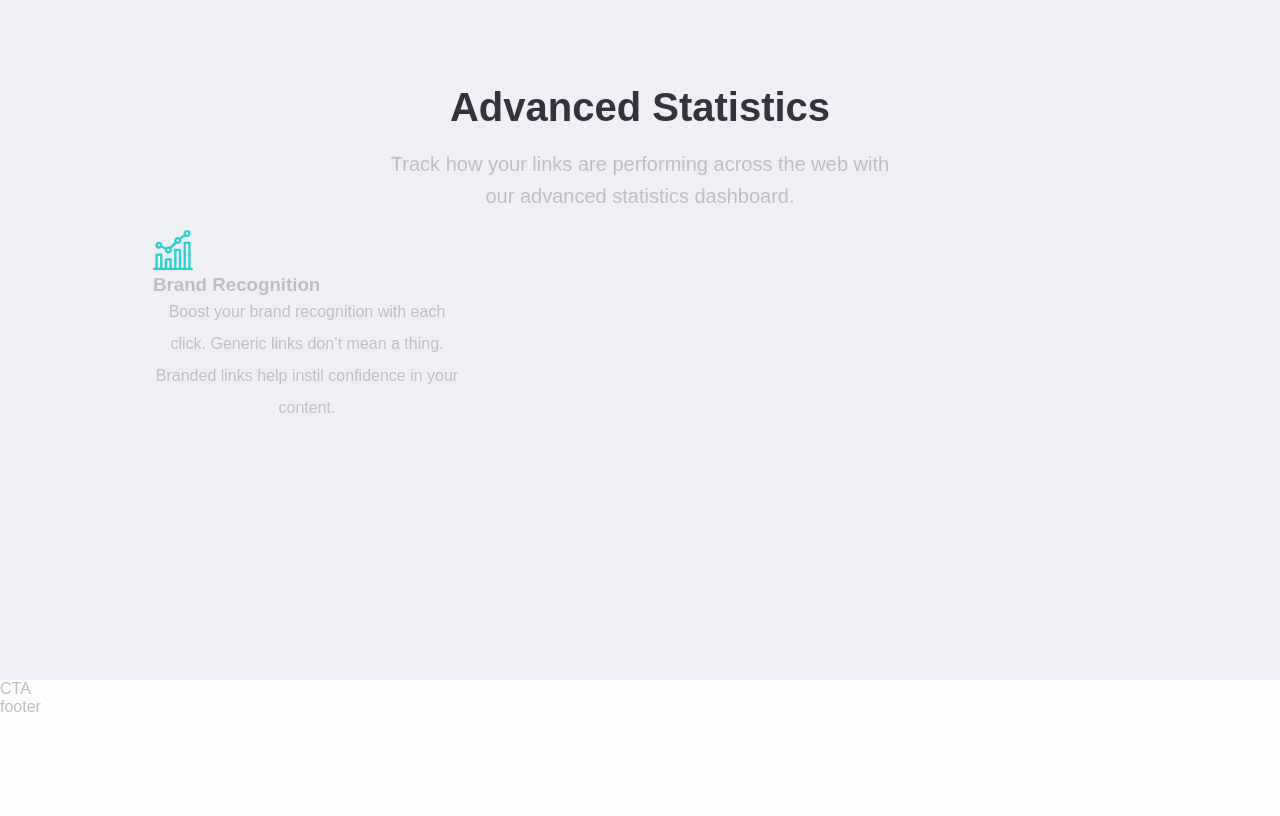
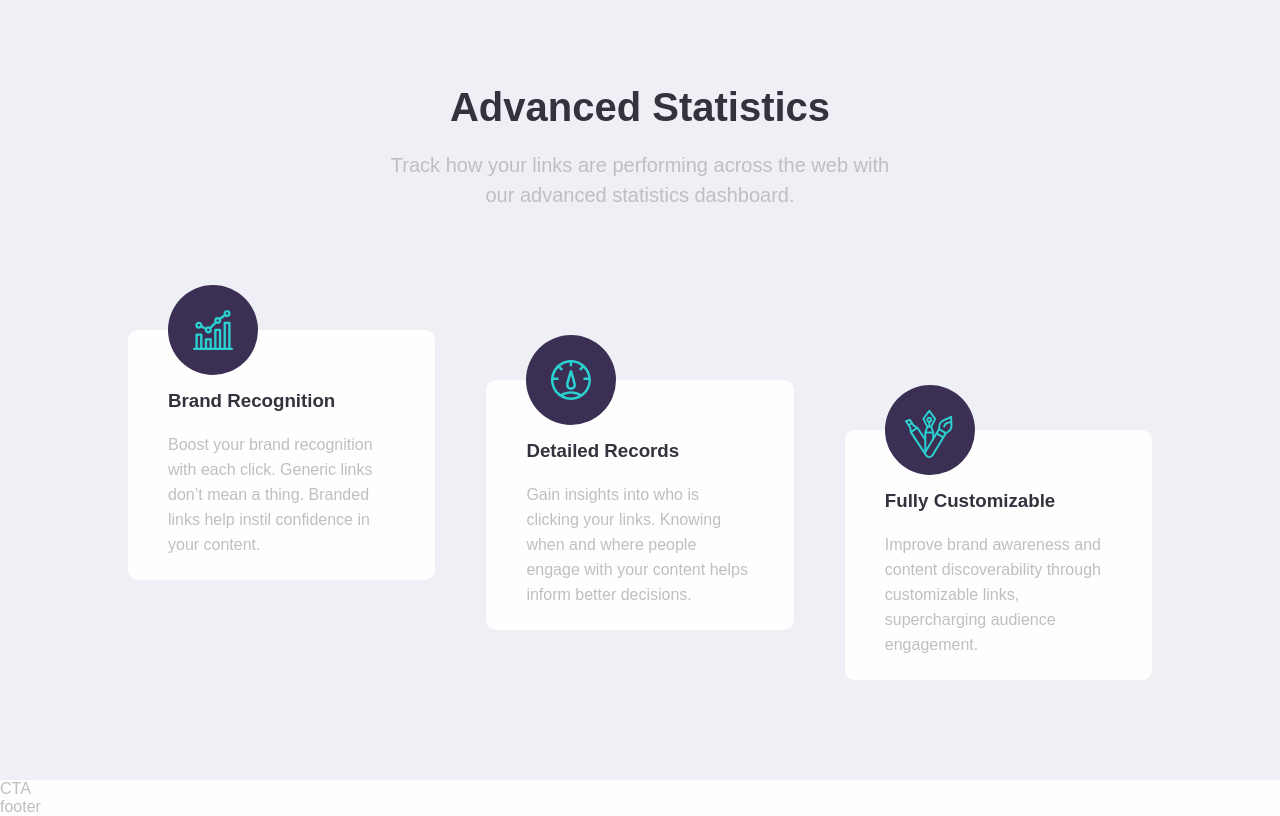
Before and after one commit to iamkevn/url-shortening-api, a website: page index.html in a window 1280 px wide. Shown: the part 820-1636 px from the top of the page. Before the commit the page ends 1536 px from the top, so only its background shows below. Drawn offline with Linux system fonts and the light colour scheme.

Commit message:
section features completed

```diff
--- a/index.html
+++ b/index.html
@@ -43,7 +43,7 @@
           More than just <br />
           shorter links
         </h1>
-        <p class="paragraph u-fs-2">
+        <p class="paragraph u-fs-1 u-lh-lg">
           Build your brand’s recognition and get detailed <br />
           insights on how your links are performing.
         </p>
@@ -64,21 +64,55 @@
       </header>
       <section class="section-features">
         <h2 class="heading-2 heading-2--dark">Advanced Statistics</h2>
-        <p class="paragraph u-fs-1">
+        <p class="paragraph u-fs-2 u-center-text u-lh-md u-pt-sm">
           Track how your links are performing across the web with <br />
           our advanced statistics dashboard.
         </p>
-        <div class="feature-box">
+        <div class="feature-container">
+          <div class="feature feature-1">
+            <div class="icon-container">
               <img
                 src="images/icon-brand-recognition.svg"
                 alt="icon-brand-recognition"
-            class="feature__svg"
+                class="feature__icon"
               />
-          <h3 class="heading-3">Brand Recognition</h3>
-          <p class="paragraph">
+            </div>
+            <h3 class="heading-3 u-mb-sm">Brand Recognition</h3>
+            <p class="paragraph u-lh-sm">
               Boost your brand recognition with each click. Generic links don’t
-            mean a thing. Branded links help instil confidence in your content.
+              mean a thing. Branded links help instil confidence in your
+              content.
             </p>
+          </div>
+          <div class="feature feature-2">
+            <div class="icon-container">
+              <img
+                src="images/icon-detailed-records.svg"
+                alt="icon-brand-recognition"
+                class="feature__icon"
+              />
+            </div>
+            <h3 class="heading-3 u-mb-sm">Detailed Records</h3>
+            <p class="paragraph u-lh-sm">
+              Gain insights into who is clicking your links. Knowing when and
+              where people engage with your content helps inform better
+              decisions.
+            </p>
+          </div>
+          <div class="feature feature-3">
+            <div class="icon-container u-pl-sm">
+              <img
+                src="images/icon-fully-customizable.svg"
+                alt="icon-brand-recognition"
+                class="feature__icon"
+              />
+            </div>
+            <h3 class="heading-3 u-mb-sm">Fully Customizable</h3>
+            <p class="paragraph u-lh-sm">
+              Improve brand awareness and content discoverability through
+              customizable links, supercharging audience engagement.
+            </p>
+          </div>
         </div>
       </section>
       <section class="section-boost">CTA</section>
--- a/sass/base/_typography.scss
+++ b/sass/base/_typography.scss
@@ -6,13 +6,15 @@
 .heading-2 {
   font-size: 4rem;
 
+  &--light {
+    color: #fefefe;
+  }
+
   &--dark {
     color: var(--color-gray-dark-1);
   }
-  &--light {
-    color: #fefefe;
-  }
 }
-.paragraph {
-  line-height: 3.2rem;
+
+.heading-3 {
+  color: var(--color-gray-dark-1);
 }
--- /dev/null
+++ b/sass/components/_feature.scss
@@ -0,0 +1,19 @@
+.feature {
+  background-color: #fefefe;
+  width: 30%;
+  padding: 4rem;
+  padding-top: 6rem;
+  border-radius: 1rem;
+  position: relative;
+
+  .icon-container {
+    display: inline-block;
+    background-color: var(--color-primary-dark);
+    width: 9rem;
+    height: 9rem;
+    padding: 2.5rem;
+    border-radius: 5rem;
+    position: absolute;
+    top: -4.5rem;
+  }
+}
--- a/sass/layout/_header.scss
+++ b/sass/layout/_header.scss
@@ -9,7 +9,6 @@
     grid-column: 2 / 3;
     grid-row: 1 / 4;
     align-self: center;
-    width: 70rem;
     position: absolute;
     top: 2.5rem;
     right: -25rem;
--- a/sass/main.scss
+++ b/sass/main.scss
@@ -10,7 +10,7 @@
 
 //COMPONENTS
 @import 'components/button';
-@import 'components/feature-box';
+@import 'components/feature';
 @import 'components/url-shortner';
 
 //LAYOUT
--- a/sass/pages/_home.scss
+++ b/sass/pages/_home.scss
@@ -1,7 +1,7 @@
 .home {
   display: grid;
   grid-template-columns: 10vw 1fr 10vw;
-  grid-template-rows: 10rem 60rem 80rem repeat(2, min-content);
+  grid-template-rows: 10rem 60rem 90rem repeat(2, min-content);
   grid-template-areas:
     '. nav .'
     '. header .'
@@ -13,28 +13,36 @@
 .section-features {
   grid-area: features;
   display: grid;
-  grid-template-columns: 10vw 1fr 1fr 1fr 10vw;
-  grid-template-rows: 25rem 10rem 25rem 1fr;
-  column-gap: 2.5rem;
+  grid-template-columns: 10vw 1fr 10vw;
+  grid-template-rows: 25rem 20rem 25rem 1fr;
   background-color: var(--color-gray-light-3);
 
   .heading-2 {
-    grid-column: 2 / 5;
+    grid-column: 2 / 3;
     grid-row: 1 / 2;
     justify-self: center;
     align-self: end;
   }
 
   .paragraph {
-    grid-column: 2 / 5;
+    grid-column: 2 / 3;
     grid-row: 2 / 3;
-    place-self: center;
-    text-align: center;
   }
 
-  .feature-box {
+  .feature-container {
     grid-column: 2 / 3;
     grid-row: 3 / 4;
+    display: flex;
+    justify-content: space-between;
+
+    .feature-2 {
+      position: relative;
+      top: 5rem;
+    }
+    .feature-3 {
+      position: relative;
+      top: 10rem;
+    }
   }
 }
 
--- a/sass/utilities/utilities.scss
+++ b/sass/utilities/utilities.scss
@@ -1,4 +1,5 @@
 //MARGIN
+
 .u-mx-auto {
   margin: 0 auto !important;
 }
@@ -11,6 +12,20 @@
   margin-right: 5rem !important;
 }
 
+.u-mb-sm {
+  margin-bottom: 2rem !important;
+}
+
+//PADDING
+
+.u-pt-sm {
+  padding-top: 2rem !important;
+}
+
+.u-pl-sm {
+  padding-left: 2rem !important;
+}
+
 //BORDER
 
 .u-radius-1 {
@@ -20,8 +35,29 @@
 //FONT
 
 .u-fs-1 {
+  font-size: 2.5rem !important;
+}
+
+.u-fs-2 {
   font-size: 2rem !important;
 }
-.u-fs-2 {
-  font-size: 2.5rem !important;
+
+//LINE HEIGHT
+
+.u-lh-sm {
+  line-height: 2.5rem !important;
 }
+
+.u-lh-md {
+  line-height: 3rem !important;
+}
+
+.u-lh-lg {
+  line-height: 3.5rem !important;
+}
+
+//TEXT ALIGNMENT
+
+.u-center-text {
+  text-align: center !important;
+}
```
Also changed, not shown: css/style.css, sass/components/_feature-box.scss (deleted). Lines whose indentation alone changed are shown as unchanged.
